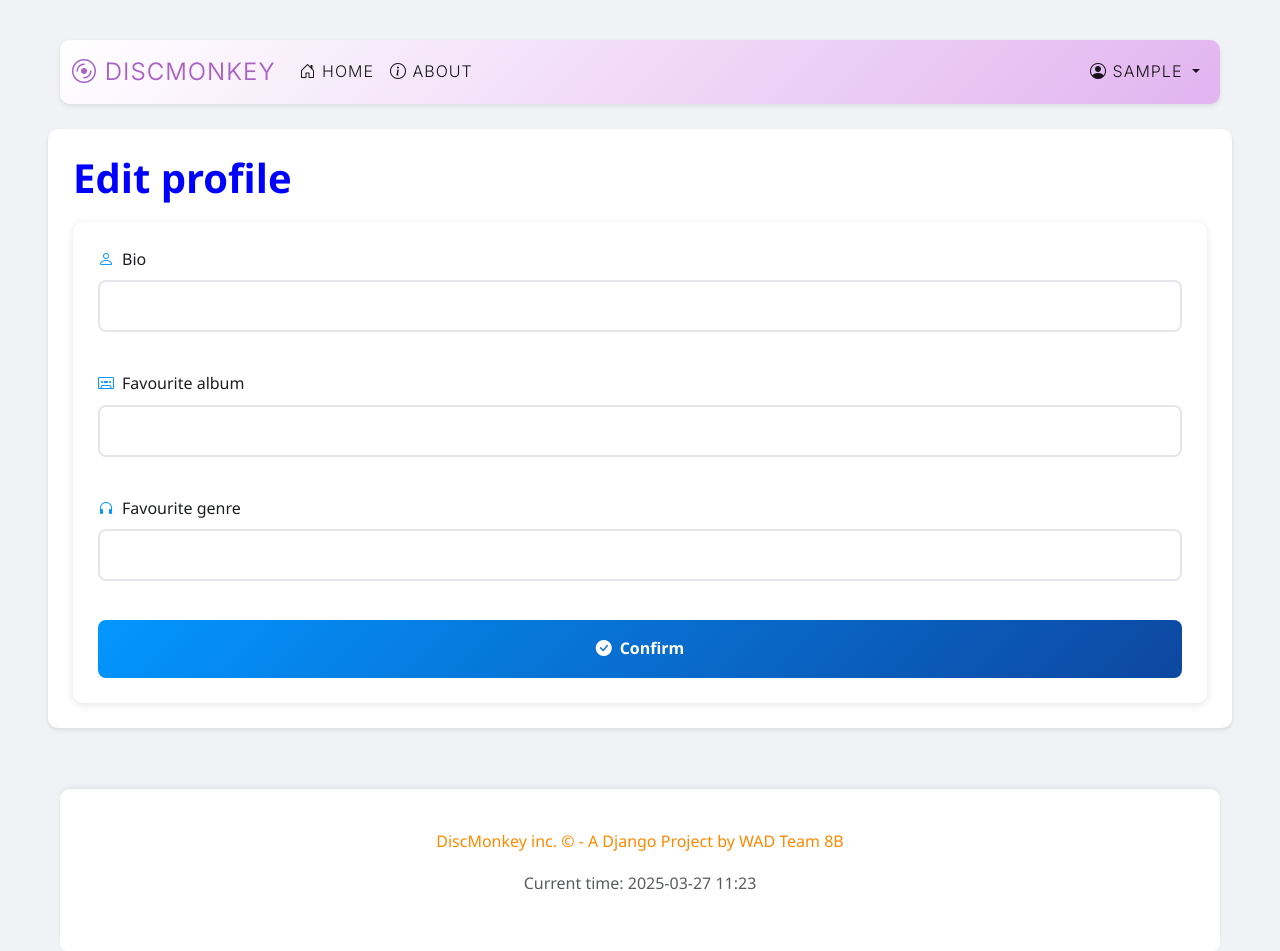
After one commit to mahid-khan/DiscMonkey, a Django app: page /profile/edit/ in a window 1280 px wide. The commit adds this page. Shown: the top 951 px of the page. Run offline with Django 3.2, Linux system fonts and the light colour scheme; the visitor is signed in with stand-in values (Sample User, id 1); some libraries are stand-ins or nearby versions.

Commit message:
added edit_profile page, changed/fixed user_profile layout, added a default profile pic

```diff
--- a/rango/urls.py
+++ b/rango/urls.py
@@ -16,6 +16,5 @@ urlpatterns = [
     path('profile/<int:user_id>/', views.user_profile, name='user_profile'),
     path('add_review/<int:album_id>/', views.add_review, name='add_review'),
     path('vote/', views.vote_album, name='vote_album'),
+    path('profile/edit/', views.edit_profile, name='edit_profile')
 ]
-
-#path('profile/<int:user_id>/edit', views.edit_profile, name='edit_profile')
--- a/rango/views.py
+++ b/rango/views.py
@@ -1,7 +1,7 @@
 from datetime import datetime
 from django.shortcuts import render, redirect, get_object_or_404
 from django.http import HttpResponse, JsonResponse
-from rango.models import Album, Review, UserProfile1, FavoriteAlbum, FavoriteGenre, Vote
+from rango.models import Album, Review, UserProfile1, FavoriteAlbum, FavoriteGenre, Vote, Genre
 from rango.forms import UserForm, UserProfileForm, ReviewForm
 from django.urls import reverse
 from django.contrib import messages
@@ -18,6 +18,9 @@ def index(request):
     visitor_cookie_handler(request)
 
     return render(request, 'rango/index.html', context=context_dict)
+
+def add_category(request):
+    pass
 
 # def all_albums(request):
 #     context_dict = {}
@@ -84,25 +87,64 @@ def user_profile(request, user_id):
             reviews = None
 
         try:
-            fav_album = FavoriteAlbum.objects.get(userID=user_id)
+            fav_albums = FavoriteAlbum.objects.filter(userID=user_id).order_by('dateAdded')
         except FavoriteAlbum.DoesNotExist:
-            fav_album = None
+            fav_albums = None
 
         try:
-            fav_genre = FavoriteGenre.objects.get(userID=user_id)
+            fav_genres = FavoriteGenre.objects.filter(userID=user_id).order_by('dateAdded')
         except FavoriteGenre.DoesNotExist:
-            fav_genre = None
+            fav_genres = None
 
         context_dict['profile_owner'] = profile_owner
         context_dict['reviews'] = reviews
-        context_dict['fav_album'] = fav_album
-        context_dict['fav_genre'] = fav_genre
+        context_dict['fav_albums'] = fav_albums
+        context_dict['fav_genres'] = fav_genres
 
     return render(request, 'rango/user_profile.html', context=context_dict)
 
 @login_required
 def edit_profile(request):
-    pass
+    context_dict = {}
+
+    if request.method == 'POST':
+
+        new_bio = request.POST.get('bio')
+        new_fav_album = request.POST.get('fav_album')
+        new_fav_genre = request.POST.get('fav_genre')
+
+        user = request.user
+        user_profile = UserProfile1.objects.get(user=user)
+
+        if len(new_fav_album) > 0:
+            try:
+                album = Album.objects.get(albumName=new_fav_album)
+
+            except:
+                context_dict['album_not_found'] = True
+
+        if len(new_fav_genre) > 0:
+            try:
+                genre = Genre.objects.get(genreName=new_fav_genre)
+            except:
+                context_dict['genre_not_found'] = True
+
+        if len(context_dict) > 0:
+            return render(request, 'rango/edit_profile.html', context_dict)
+
+        if len(new_bio) > 0:
+            user_profile.bio = new_bio
+            user_profile.save()
+
+        if len(new_fav_album) > 0:
+            FavoriteAlbum.objects.get_or_create(userID=user_profile, albumID=album, dateAdded = datetime.now())
+
+        if len(new_fav_genre) > 0:
+            FavoriteGenre.objects.get_or_create(userID=user_profile, genreID=genre, dateAdded = datetime.now())
+
+        return redirect(reverse('rango:user_profile', args=[user_profile.pk]))
+    else:
+        return render(request, 'rango/edit_profile.html')
 
 @login_required
 def add_review(request, album_id):
--- /dev/null
+++ b/templates/rango/edit_profile.html
@@ -0,0 +1,53 @@
+{% extends 'rango/base.html' %}
+{% load staticfiles %}
+
+{% block title_block %}
+    Edit profile - {{ user.username }}
+{% endblock %}
+
+{% block body_block %}
+
+<h1>Edit profile</h1>
+
+{% if album_not_found %}
+    <p><i class="bi bi-exclamation-square-fill"></i> The submitted album isn't in our database. Please add it first, or choose a different album.</p>
+{% endif %}
+{% if genre_not_found %}
+    <p><i class="bi bi-exclamation-square-fill"></i> The submitted genre isn't in our database. Please choose a different one.</p>
+{% endif %}
+
+<form id="edit_profile_form" method="post" action="{% url 'rango:edit_profile' %}" class="auth-form">
+    {% csrf_token %}
+
+    <div class="form-group">
+        <label for="bio">
+            <i class="bi bi-person"></i>
+            Bio
+        </label>
+        <input type="text" name="bio" id="bio" class="form-control">
+    </div>
+
+    <div class="form-group">
+        <label for="password">
+            <i class="bi bi-cassette"></i>
+            Favourite album
+        </label>
+        <input type="text" name="fav_album" id="password" class="form-control">
+    </div>
+
+    <div class="form-group">
+        <label for="password">
+            <i class="bi bi-headphones"></i>
+            Favourite genre
+        </label>
+        <input type="text" name="fav_genre" id="password" class="form-control">
+    </div>
+
+    <button type="submit" class="auth-button">
+        <i class="bi bi-check-circle-fill"></i>
+        Confirm
+    </button>
+
+
+</form>
+{% endblock %}
```
Also changed, not shown: templates/rango/user_profile.html (+26 -37 lines), media/default_pro_pic.jpg (added).
